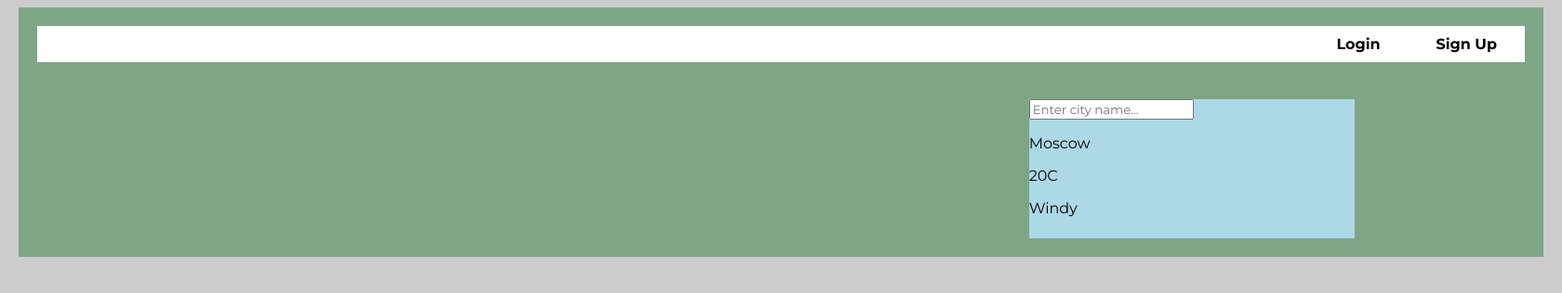
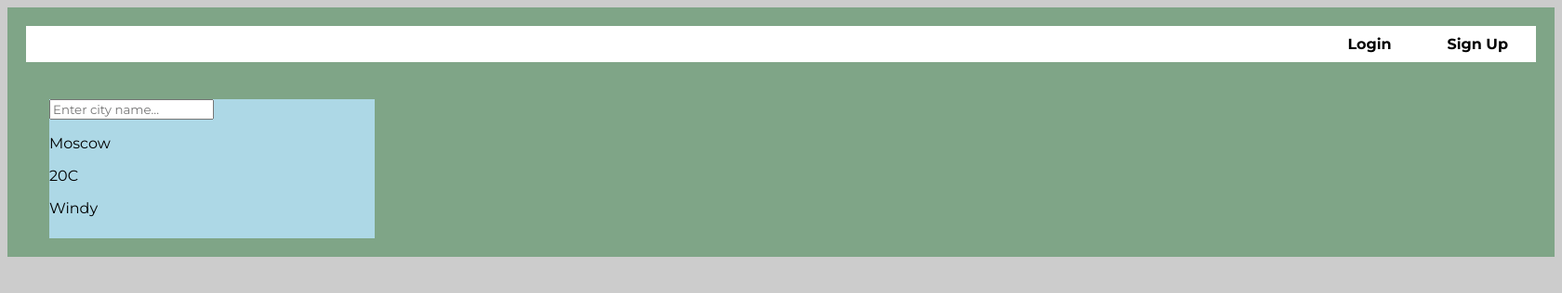
Before and after one commit to Shell2016/django_todo, a Django app: page / in a window 1680 px wide. Shown: the top 316 px of the page at 93% size. Run offline with Django 3.2, Linux system fonts and the light colour scheme.

Commit message:
some layout changes

```diff
--- a/todo/static/todo/style.css
+++ b/todo/static/todo/style.css
@@ -22,7 +22,7 @@ input, button {
 .container {
     /* display: flex;        */
     background-color: rgb(127, 165, 135);
-    width: 1640px;
+    /* width: 1640px; */
     padding: 20px;
     margin: 0 auto;
 }
@@ -31,6 +31,7 @@ input, button {
     display: flex;
     background-color: #fff;
     font-weight: bold;
+
 }
 
 .login-menu {
@@ -50,8 +51,9 @@ input, button {
 .todo {
     width: 500px;
     background-color: rgb(156, 194, 125);
-    grid-column: 2/3;
-    grid-row: 1/2;
+    /* grid-column: 2/3;
+    grid-row: 1/2; */
+    justify-self: center;
     border-radius: 3px;
     padding: 20px;
 }
@@ -172,12 +174,20 @@ input, button {
 
 .main-section-wrapper {
     display: grid;
-    grid-template-columns: repeat(3, 1fr);
+    grid-template-columns: 400px 1fr 1fr;
+    gap: 20px;
 }
 
 .weather-app {
     background-color: lightblue;
     width: 350px;
     min-height: 150px;
-    grid-column: 3/4;
+    /* grid-column: 3/4; */
+    justify-self: center;
 }
+
+@media (max-width: 960px) {
+    .main-section-wrapper {
+        grid-template-columns: 1fr;
+    }
+}
```
